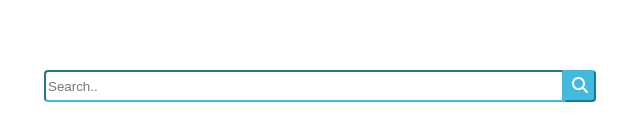
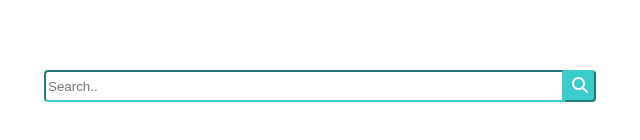
Before and after one commit to NeumCSS/neum.dev, a plain HTML site: page src/index.html in a window 1280 px wide. Shown: the part 298-438 px from the top of the page, 320-960 px from the left. Drawn offline with Linux system fonts and the light colour scheme.

Commit message:
regenerate css

```diff
--- a/src/main.css
+++ b/src/main.css
@@ -1,2 +1,2 @@
 /* auto generated by Neum https://github.com/AMTitan/Neum */
-.m-0{margin:0rem;}.ds-lg{drop-shadow(0 10px 8px rgb(0 0 0 / 0.04)) drop-shadow(0 4px 3px rgb(0 0 0 / 0.1));}.bg-white{background-color:#FFFFFF;}.w-screen{width:100vw;}.maw-360{max-width:90rem;}.m-auto{margin:auto;}.h-32{height:8rem;}.h-24{height:6rem;}.ml-5{margin-left:1.25rem;}.f-left{float:left;}.center-xy{margin:0rem;position:absolute;top:50%;left:50%;\-ms-transform:translateX(-50%) translateY(-50%);transform:translateX(-50%) translateY(-50%);}.d-flex{display:flex;}.mt--4{margin-top:-1rem;}.bc-teal{border-color:#41BADF;}.w-128{width:32rem;}.h-6.5{height:1.625rem;}.r{border-radius:0.25rem;}.rr-none{border-top-right-radius:0px;border-bottom-right-radius:0px;}.bg-teal{background-color:#41BADF;}.w-8{width:2rem;}.h-8{height:2rem;}.rl-none{border-top-left-radius:0px;border-bottom-left-radius:0px;}
+.m-0{margin:0rem;}.ds-lg{drop-shadow(0 10px 8px rgb(0 0 0 / 0.04)) drop-shadow(0 4px 3px rgb(0 0 0 / 0.1));}.bg-white{background-color:#FFFFFF;}.w-screen{width:100vw;}.maw-360{max-width:90rem;}.m-auto{margin:auto;}.h-32{height:8rem;}.h-24{height:6rem;}.ml-5{margin-left:1.25rem;}.f-left{float:left;}.center-xy{margin:0rem;position:absolute;top:50%;left:50%;\-ms-transform:translateX(-50%) translateY(-50%);transform:translateX(-50%) translateY(-50%);}.d-flex{display:flex;}.mt--4{margin-top:-1rem;}.bc-teal{border-color:#39CCCC;}.w-128{width:32rem;}.h-6.5{height:1.625rem;}.r{border-radius:0.25rem;}.rr-none{border-top-right-radius:0px;border-bottom-right-radius:0px;}.bg-teal{background-color:#39CCCC;}.w-8{width:2rem;}.h-8{height:2rem;}.rl-none{border-top-left-radius:0px;border-bottom-left-radius:0px;}
```
